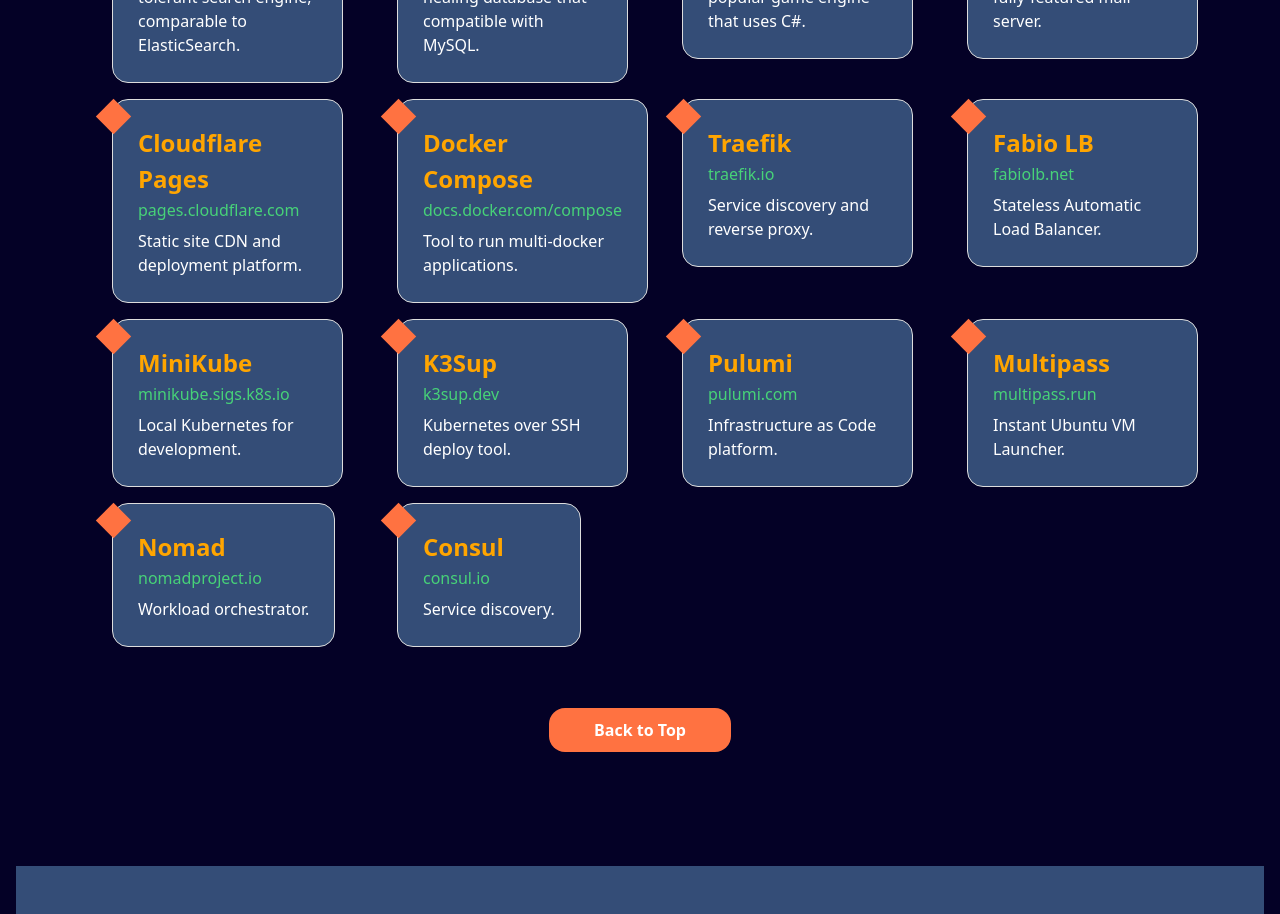
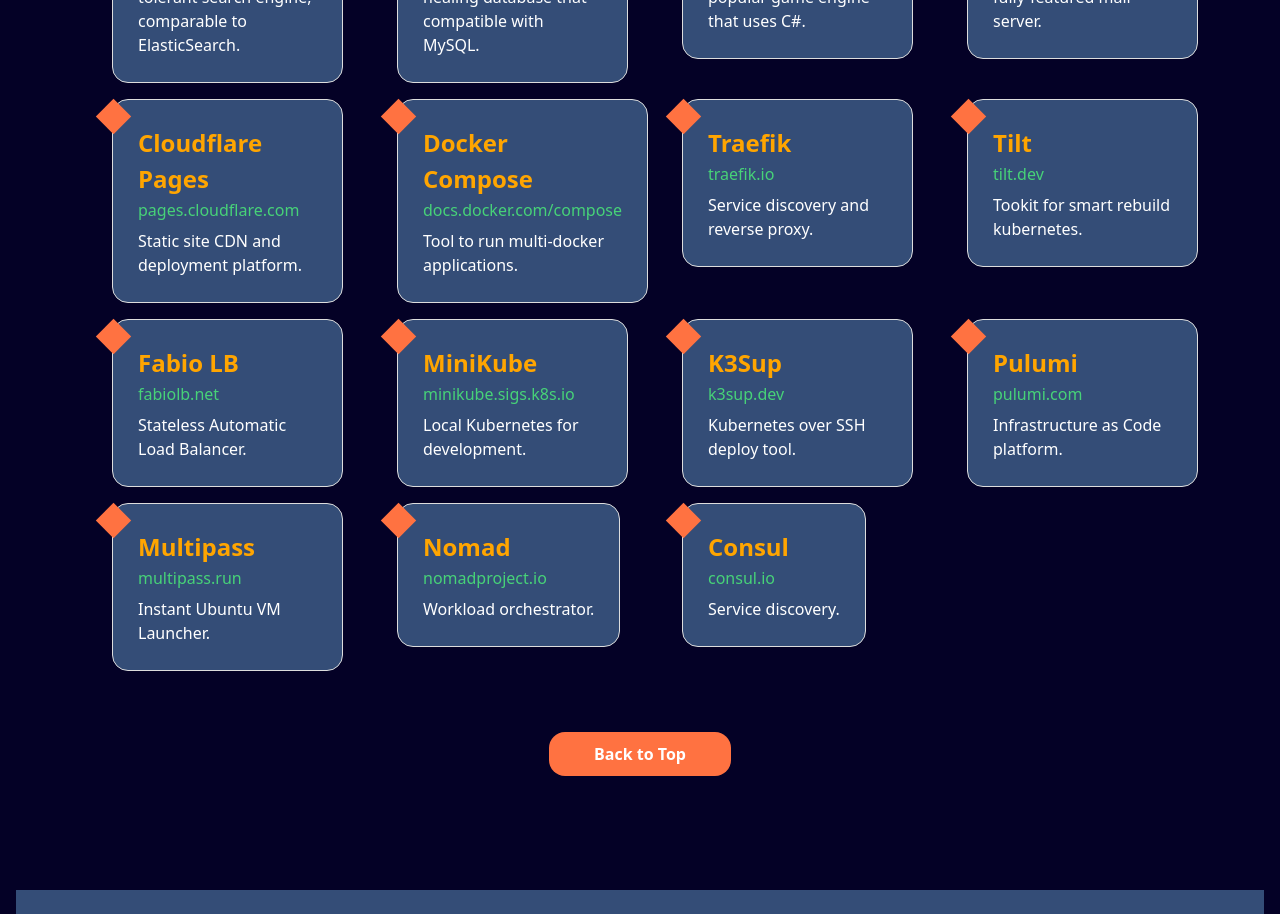
Before and after one commit to kokizzu/benalu.dev, a Svelte app: page / in a window 1280 px wide. Shown: the part 4640-5554 px from the top of the page. Built offline with nearby package versions, Linux system fonts and the light colour scheme.

Commit message:
add tilt

```diff
--- a/src/routes/OurTechs.svelte
+++ b/src/routes/OurTechs.svelte
@@ -59,6 +59,9 @@
 			<SmallBox title="Traefik " site="traefik.io">
 				Service discovery and reverse proxy.
 			</SmallBox>
+			<SmallBox title="Tilt" site="tilt.dev">
+				Tookit for smart rebuild kubernetes.
+			</SmallBox>
 			<SmallBox title="Fabio LB " site="fabiolb.net">
 				Stateless Automatic Load Balancer.
 			</SmallBox>
```
